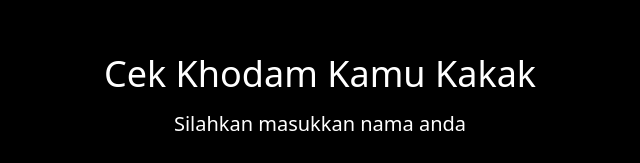
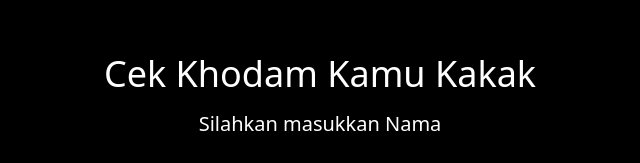
Before and after one commit to daffakhairyal/daffakhairyal.github.io, a plain HTML site: page index.html in a window 1280 px wide. Shown: the part 251-414 px from the top of the page, without its empty margins (320-960 px from the left). Drawn offline with nearby package versions, Linux system fonts and the light colour scheme.

Commit message:
Update index.html

```diff
--- a/index.html
+++ b/index.html
@@ -12,7 +12,7 @@
 <body class="bg-black text-white font-creepster">
     <div class="flex flex-col justify-center items-center p-5 m-5 h-screen">
         <h1 class="text-4xl mb-4">Cek Khodam Kamu Kakak</h1>
-        <p class="text-xl mb-4">Silahkan masukkan nama anda</p>
+        <p class="text-xl mb-4">Silahkan masukkan Nama</p>
         <form id="nameForm" class="mt-3 flex flex-col items-center">
             <input type="text" id="nameInput" class="bg-black border border-red-600 text-white p-2 mb-4 focus:outline-none focus:ring-2 focus:ring-red-600">
             <button type="submit" class="bg-red-600 text-white px-4 py-2 rounded hover:bg-red-700 focus:outline-none focus:ring-2 focus:ring-red-600">Submit</button>
```
